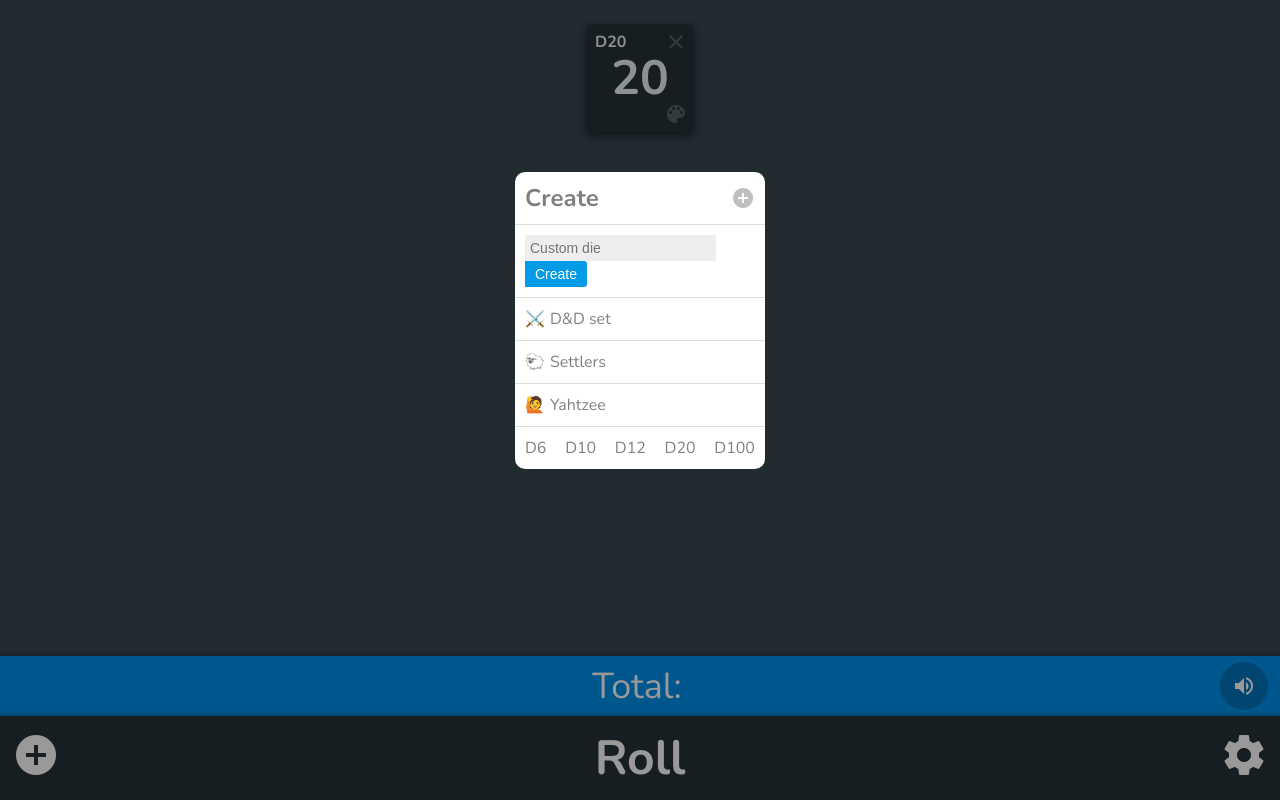
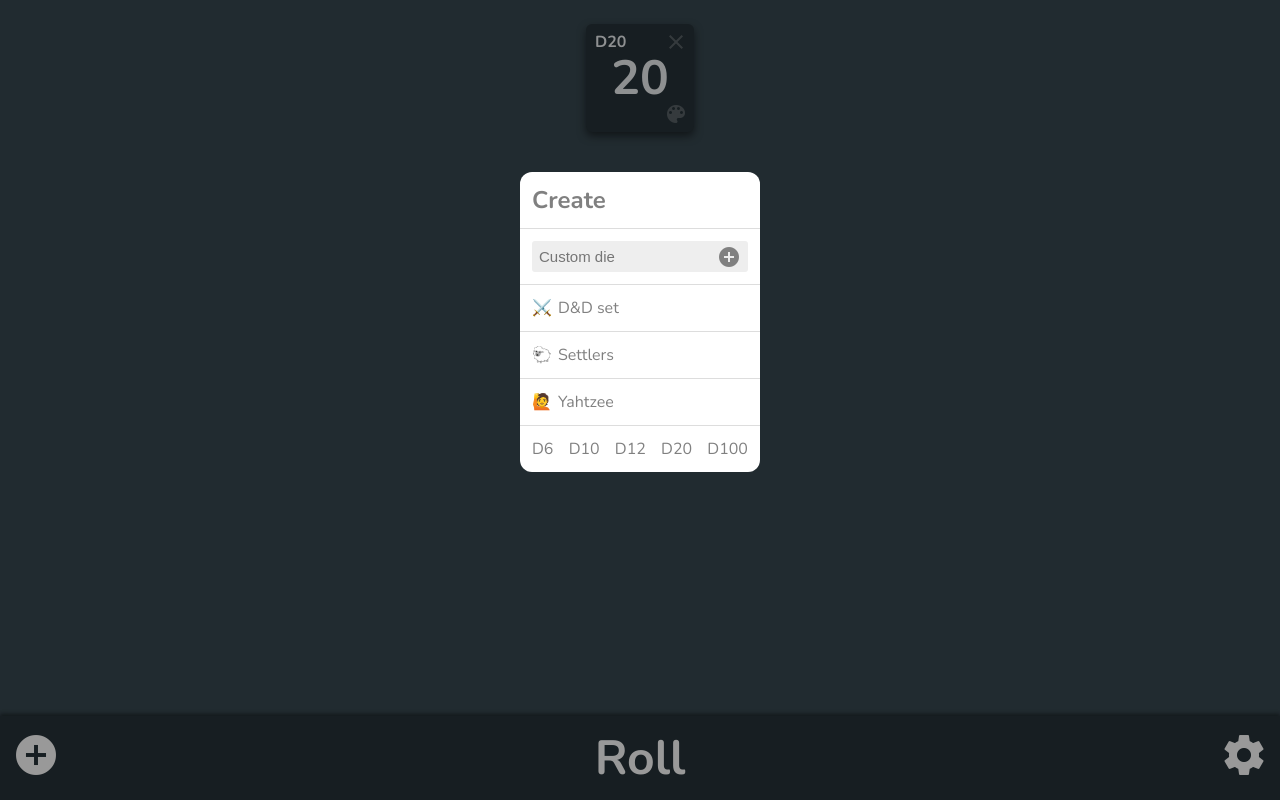
Before and after one commit to SeanMcP/dice-roller, a React (Create React App) app: page / in a window 1280 px wide. Both pictures are taken after a click on the icon "add_circle". Built offline with nearby package versions, Linux system fonts and the light colour scheme.

Commit message:
Error flashing on CreateMenu; rename dnd die

```diff
--- a/src/components/App.js
+++ b/src/components/App.js
@@ -11,10 +11,10 @@ class App extends Component {
     super(props);
 
     this.state = {
-      soundOn: true,
+      soundOn: false,
       dice: ['initial&20&inverted'],
       modal: 'none',
-      showTotal: true,
+      showTotal: false,
       total: null,
     };
 
--- a/src/components/CreateMenu.js
+++ b/src/components/CreateMenu.js
@@ -1,22 +1,30 @@
 import React, { Component } from 'react';
 import PropTypes from 'prop-types';
 import Emoji from './functional/Emoji';
+import IconButton from './functional/IconButton';
 
 class CreateMenu extends Component {
   constructor(props) {
     super(props);
-    this.state = { newDie: '' };
+
+    this.state = {
+      newDie: '',
+      validateInput: ''
+    };
+
+    this._handleChange = this._handleChange.bind(this);
+    this._handleCreate = this._handleCreate.bind(this);
   }
   render() {
     const diceInfo = {
       dnd: [
-        { sides: 4, style: 'dnd' },
-        { sides: 6, style: 'dnd' },
-        { sides: 8, style: 'dnd' },
-        { sides: 10, style: 'dnd' },
-        { sides: 12, style: 'dnd' },
-        { sides: 20, style: 'dnd' },
-        { sides: 100, style: 'dnd' },
+        { sides: 4, style: 'green-white' },
+        { sides: 6, style: 'green-white' },
+        { sides: 8, style: 'green-white' },
+        { sides: 10, style: 'green-white' },
+        { sides: 12, style: 'green-white' },
+        { sides: 20, style: 'green-white' },
+        { sides: 100, style: 'green-white' },
       ],
       settlers: [
         { sides: 6, style: 'settlers-red' },
@@ -32,21 +40,30 @@ class CreateMenu extends Component {
     };
     const addOne = this.props.addOne;
     const addMany = this.props.addMany;
+    const isError = this.state.validateInput.length > 0;
     return (
       <ul className="create-menu modal-menu create">
-        <li className="heading">Create<i className="material-icons">add_circle</i></li>
+        <li className="heading">Create</li>
         <li>
+          <div className={"custom-die" + (isError ? ' error' : '')}>
               <input
                 type="number"
                 placeholder="Custom die"
                 value={this.state.newDie}
-              onChange={this._handleChange.bind(this)}
+                onChange={this._handleChange}
               />
-            <input
-              onClick={this._handleCreate.bind(this)}
-              type="submit"
-              value="Create"
+              {isError ? (
+                <div className="error-message">
+                  <i className="material-icons md-18">warning</i>
+                  {this.state.validateInput}
+                </div>
+              ) : null}
+              <IconButton
+                contextClass="create"
+                icon="add_circle"
+                action={this._handleCreate}
               />
+            </div>
         </li>
         <li
           className="button"
@@ -79,13 +96,21 @@ class CreateMenu extends Component {
 
   _handleChange(e) {
     e.preventDefault();
-    this.setState({ newDie: e.target.value });
+    this.setState({ newDie: e.target.value, validateInput: '' });
   }
 
   _handleCreate() {
+    const num = Number(this.state.newDie);
+    if (typeof num !== 'number') {
+      this.setState({ validateInput: 'Must be a number' })
+    } else if (num < 2) {
+      this.setState({ validateInput: 'Must be greater than 1' })
+    } else if (num > 999) {
+      this.setState({ validateInput: 'Must be less than 1000' })
+    } else {
       this.props.addOne({ sides: Number(this.state.newDie) });
       this.setState({ newDie: '' });
-    this.props.setModal('none');
+    }
   }
 };
 
--- a/src/components/functional/SettingsMenu.js
+++ b/src/components/functional/SettingsMenu.js
@@ -4,7 +4,7 @@ import Emoji from './Emoji';
 
 const SettingsMenu = props => (
     <ul className="modal-menu settings">
-        <li className="heading">Settings<i className="material-icons">settings</i></li>
+        <li className="heading">Settings</li>
         <li
             className="button"
             onClick={props.toggleSound}
--- a/src/components/functional/StyleMenu.js
+++ b/src/components/functional/StyleMenu.js
@@ -6,7 +6,7 @@ const StyleMenu = props => (
   <div className="style-menu">
     <StyleOption onClick={() => props.handleSelect("classic")} contextClass="classic"/>
     <StyleOption onClick={() => props.handleSelect("inverted")} contextClass="inverted"/>
-    <StyleOption onClick={() => props.handleSelect("dnd")} contextClass="dnd"/>
+    <StyleOption onClick={() => props.handleSelect("green-white")} contextClass="green-white"/>
     <StyleOption onClick={() => props.handleSelect("settlers-red")} contextClass="settlers-red"/>
     <StyleOption onClick={() => props.handleSelect("settlers-yellow")} contextClass="settlers-yellow"/>
   </div>
--- a/src/styles/customDie.css
+++ b/src/styles/customDie.css
@@ -1,24 +1,24 @@
-.die.settlers-red, .die.settlers-red .die-input, .settlers-red {
+.die.settlers-red, .settlers-red {
   background: #C62828;
   color: #FDD835;
 }
 
-.die.settlers-yellow, .die.settlers-yellow .die-input, .settlers-yellow {
+.die.settlers-yellow, .settlers-yellow {
   background: #FDD835;
   color: #C62828;
 }
 
-.die.inverted, .die.inverted .die-input, .inverted {
+.die.inverted, .inverted {
   background: #263238;
   color: #ECEFF1;
 }
 
-.die.classic, .die.classic .die-input, .classic {
+.die.classic, .classic {
   background: #ECEFF1;
   color: #263238;
 }
 
-.die.dnd, .die.dnd .die-input, .dnd {
+.die.green-white, .green-white {
   background: #43A047;
   color: #ECEFF1;
 }
--- a/src/styles/materialIcons.css
+++ b/src/styles/materialIcons.css
@@ -1,4 +1,4 @@
-* Rules for sizing the icon. */
+/* Rules for sizing the icon. */
 .material-icons.md-18 { font-size: 18px; }
 .material-icons.md-24 { font-size: 24px; }
 .material-icons.md-36 { font-size: 36px; }
--- a/src/styles/modal.css
+++ b/src/styles/modal.css
@@ -15,11 +15,11 @@
 
 .modal-menu {
   background: white;
-  border-radius: 10px;
+  border-radius: 12px;
   display: flex;
   flex-flow: column nowrap;
   list-style: none;
-  max-width: 250px;
+  max-width: 240px;
   padding: 0;
   width: 100%;
   z-index: 1;
@@ -27,7 +27,7 @@
 
 .modal-menu li {
     color: gray;
-    padding: 10px;
+    padding: 12px;
     border-bottom: 1px solid #ddd;
 }
 
@@ -47,7 +47,7 @@
 }
 
 .modal-menu li.button i {
-    margin-right: 5px;
+    margin-right: 6px;
 }
 
 .modal-menu li:last-of-type {
@@ -62,35 +62,67 @@
     justify-content: space-between;
 }
 
-.modal-menu li.heading i {
-    opacity: 0.5;
+.modal-menu.create li:last-of-type {
+  display: flex;
+  border-bottom: 0;
+  justify-content: space-between;
 }
 
-.modal-menu.create li:last-of-type {
-  display: flex;
-  justify-content: space-between;
-  border-bottom: 0;
+.custom-die {
+    align-items: center;
+    background: #eee;
+    border: 1px solid transparent;
+    border-radius: 3px;
+    display: flex;
+    position: relative;
+    transition: all 150ms ease-in-out;
 }
 
-.modal-menu.create input {
-  background: #eee;
-  border: 0;
-  font-size: 14px;
-  padding: 5px;
+.custom-die input {
+    background: transparent;
+    border: 0;
+    font-size: 15px;
+    padding: 6px;
+    width: 100%;
 }
 
-.modal-menu.create input[type="submit"] {
-  background: #039BE5;
-  border-top-right-radius: 3px;
-  border-bottom-right-radius: 3px;
-  color: white;
-  padding: 5px 10px;
+.custom-die input:focus {
+    outline: none;
 }
 
-.modal-menu.create input[type="submit"]:hover {
-  background: #03A9F4;
+.custom-die .create {
+    padding: 0 6px;
+}
+
+.custom-die .create:hover {
+    color: #039BE5;
+}
+
+.custom-die.error
+, .custom-die .error-message
+{
+    border: 1px solid #FB8C00;
+    border-bottom-left-radius: 0;
+}
+
+.custom-die .error-message {
+    align-items: center;
+    animation: pop-in 150ms ease-in-out;
+    background: #FFE0B2;
+    box-shadow: 1px 1px 1px rgba(0, 0, 0, 0.2);
+    color: #F57C00;
+    display: flex;
+    left: -1px;
+    padding: 6px;
+    position: absolute;
+    top: 100%;
+}
+
+.custom-die .error-message i {
+    /* color: #FB8C00; */
+    margin-right: 3px;
 }
 
 .emoji.li {
-	margin-right: 5px;
+	margin-right: 6px;
 }
```
Also changed, not shown: 1 other file (tests, documents, lock files or other folders). Lines whose indentation alone changed are shown as unchanged.
